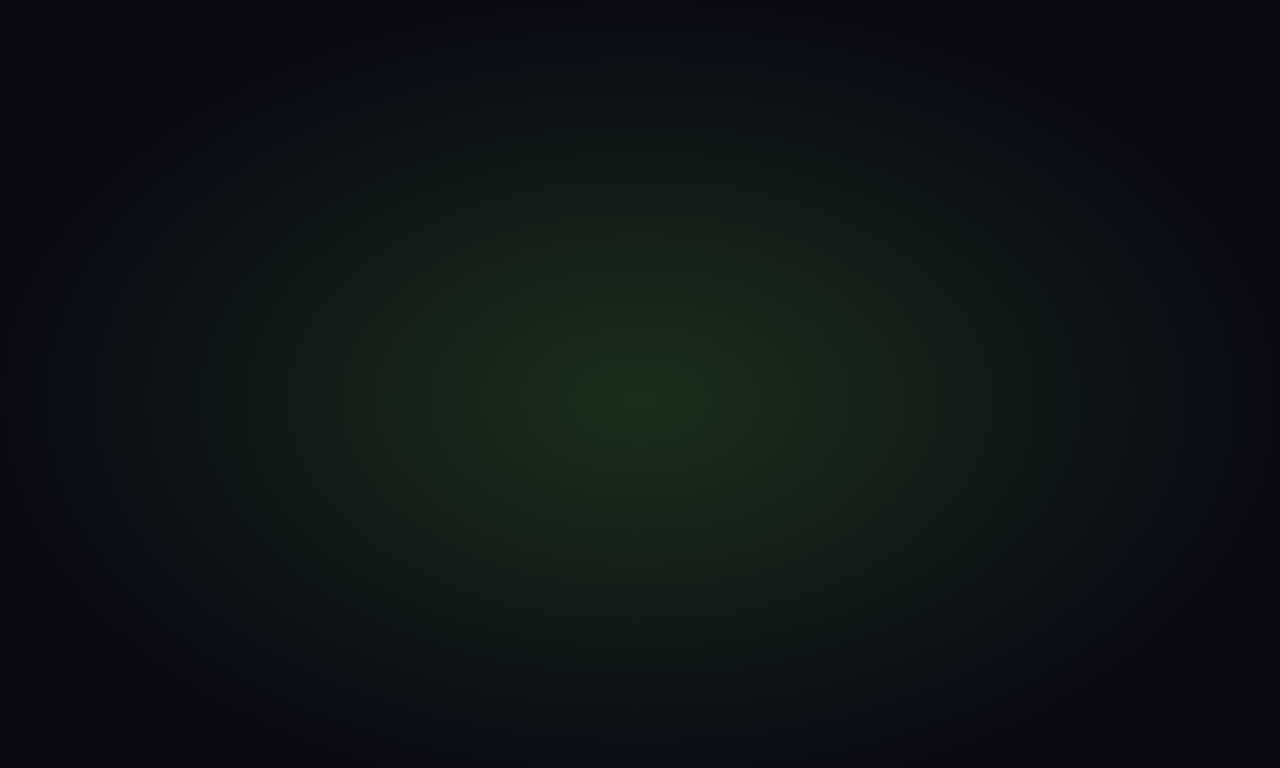
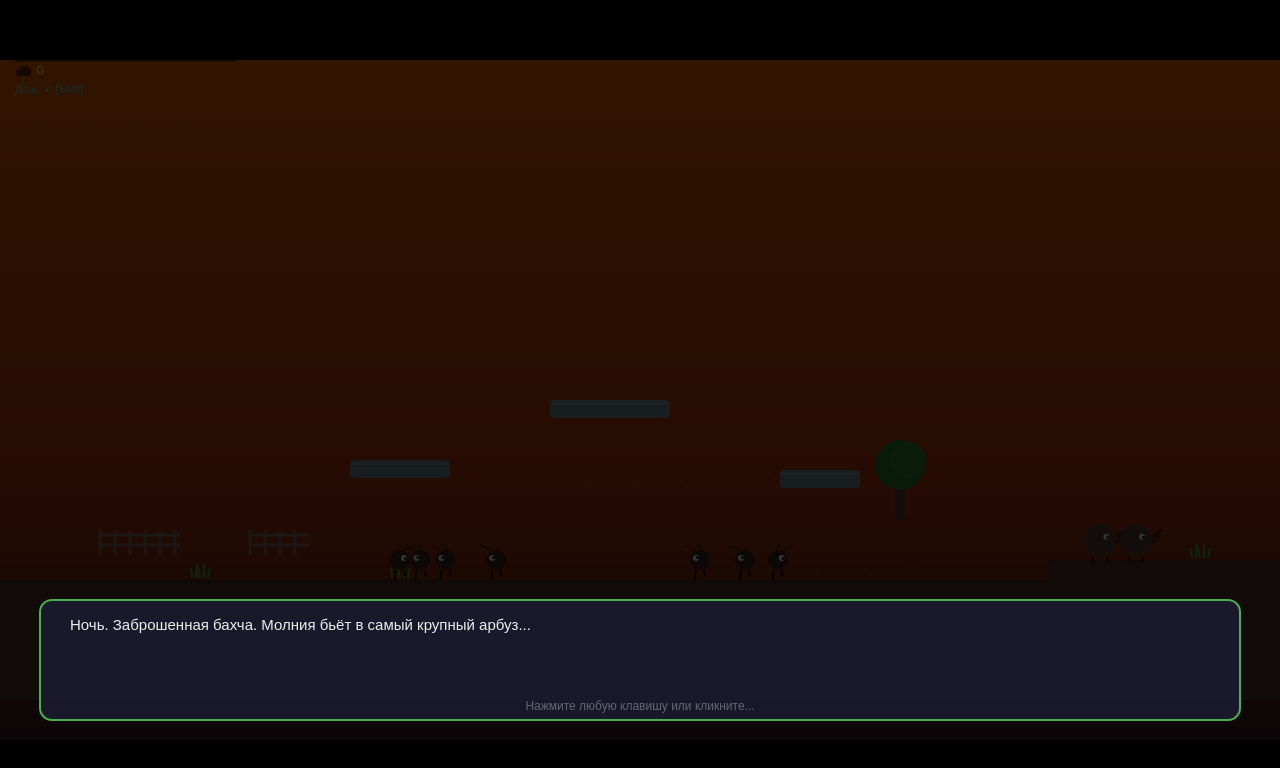
Before and after one commit to ViktorSMI/Arbuz, a plain HTML site: page index.html in a window 1280 px wide. Both pictures are taken after a click on the button "Начать Завоевание". Drawn offline with Linux system fonts and the light colour scheme.

Commit message:
fix: hide overlay on game start, increase music lookahead to 500ms
- Overlay div (z-index:10) was blocking canvas view after clicking Start
- Set overlay display:none on start, restore on menu return
- Increased music scheduler lookahead from 120ms to 500ms
- Increased scheduler interval from 25ms to 40ms
- Added stopPropagation on start button to prevent cutscene skip

```diff
--- a/index.html
+++ b/index.html
@@ -210,7 +210,7 @@ const SE={
   },
   _sched(){
     if(!this.playing||!this.track) return;
-    while(this.nextT<this.ctx.currentTime+0.12){
+    while(this.nextT<this.ctx.currentTime+0.5){
       const tr=this.track, sd=60/tr.bpm/4, s=this.step%tr.len;
       for(const ch of tr.ch){
         const n=ch.p[s%ch.p.length];
@@ -222,7 +222,7 @@ const SE={
       }
       this.nextT+=sd; this.step++;
     }
-    this.tid=setTimeout(()=>this._sched(),25);
+    this.tid=setTimeout(()=>this._sched(),40);
   }
 };
 
@@ -2656,10 +2656,10 @@ function drawVictory(){
 // ============================================================
 //  MENU
 // ============================================================
-document.getElementById('btn-start').addEventListener('click', ()=>{
+document.getElementById('btn-start').addEventListener('click', (ev)=>{
+  ev.stopPropagation();
   SE.init();
-  document.getElementById('overlay').classList.remove('active');
-  document.getElementById('menu').style.display='none';
+  document.getElementById('overlay').style.display='none';
   // reset game
   totalSeeds=0;
   doubleJumpUnlocked=false;
@@ -2684,6 +2684,7 @@ addEventListener('keydown', e=>{
     loadLevel(currentAct);
   }
   if((gs==='gameover'||gs==='victory')&&e.code==='Escape'){
+    document.getElementById('overlay').style.display='';
     document.getElementById('overlay').classList.add('active');
     document.getElementById('menu').style.display='block';
     gs='menu';
```
